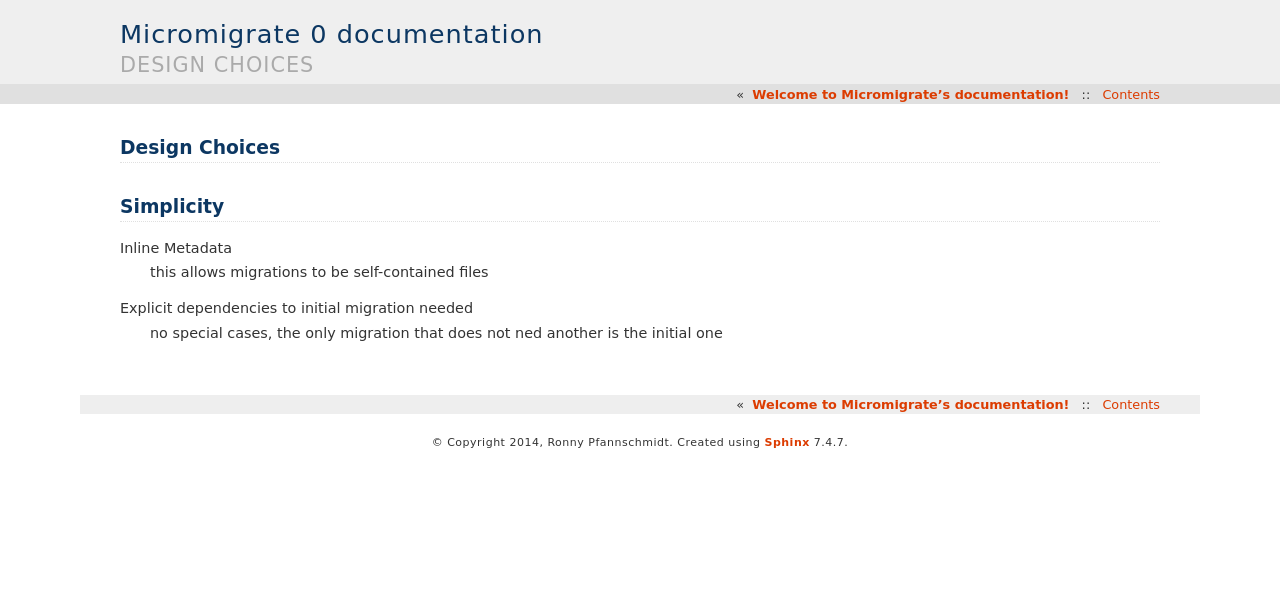
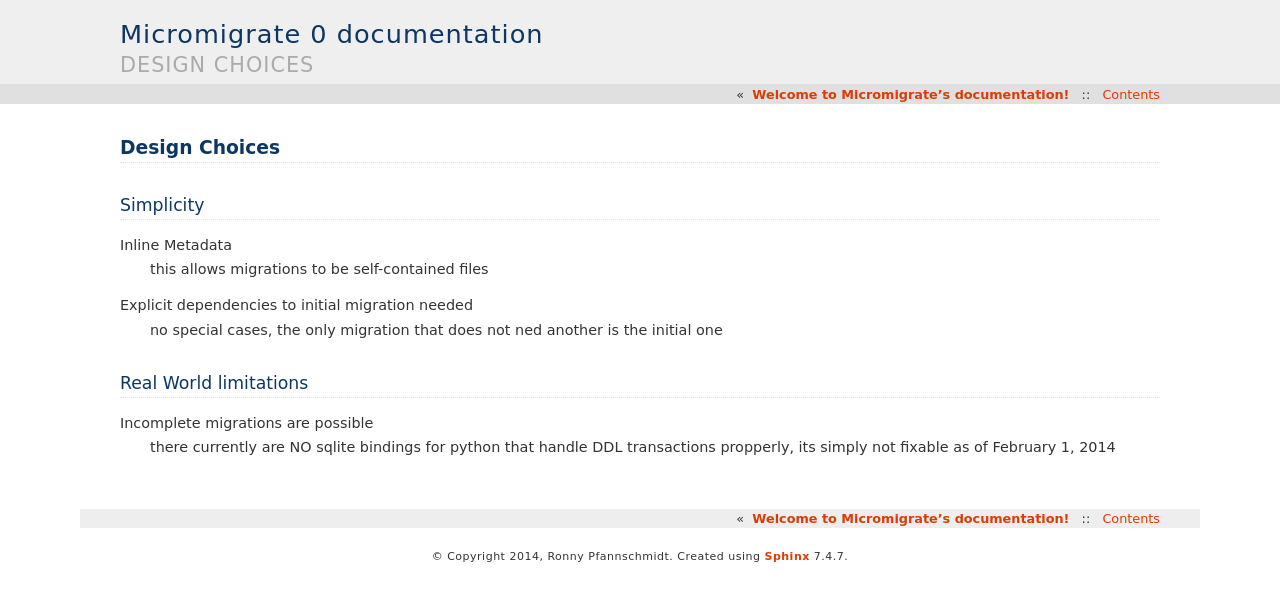
Before and after one commit to RonnyPfannschmidt-Attic/micromigrate, a Sphinx documentation site: the page built from docs/source/design_choices.rst, in a window 1280 px wide. Shown: the top 601 px of the page. Built offline with Sphinx 7.4.7, drawn with Linux system fonts in a browser that asks for light colours; pages that are not in the unit, such as notebooks, are missing from menus.

Commit message:
document pythons failure

```diff
--- a/docs/source/design_choices.rst
+++ b/docs/source/design_choices.rst
@@ -4,10 +4,19 @@ Design Choices
 
 
 Simplicity
-==========
+-----------
 
 Inline Metadata
   this allows migrations to be self-contained files
 Explicit dependencies to initial migration needed
   no special cases, the only migration that does not
   ned another is the initial one
+
+
+Real World limitations
+------------------------
+
+Incomplete migrations are possible
+  there currently are NO sqlite bindings for python
+  that handle DDL transactions propperly,
+  its simply not fixable as of February 1, 2014
```
